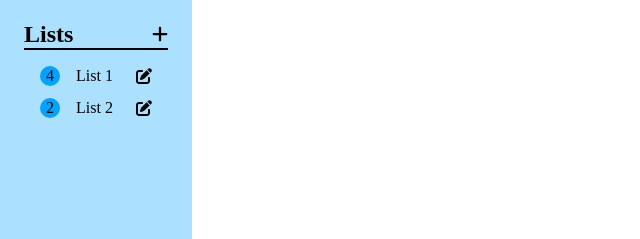
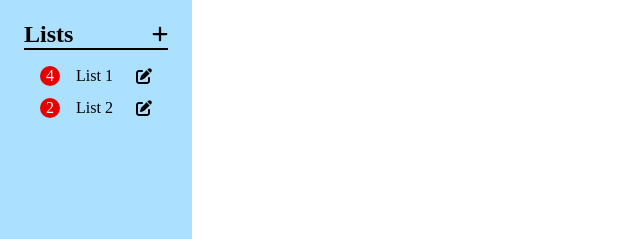
Before and after one commit to bkwong315/to-do-list, a website built with webpack: page dist/index.html in a window 1280 px wide. Shown: the part 306-545 px from the top of the page, 0-640 px from the left. Built offline with nearby package versions, Linux system fonts and the light colour scheme; files whose address does not match are found by name.

Commit message:
Update list notification colors

```diff
--- a/src/components/Sidebar/components/ListSection/ListItem.scss
+++ b/src/components/Sidebar/components/ListSection/ListItem.scss
@@ -1,4 +1,6 @@
 $primary-color: #00a3ff;
+$accent-color-red: #e60000;
+$text-color-light: #fff;
 
 .list-item {
   display: grid;
@@ -11,7 +13,8 @@ $primary-color: #00a3ff;
     display: flex;
     justify-content: center;
     align-items: center;
-    background-color: $primary-color;
+    background-color: $accent-color-red;
+    color: $text-color-light;
     border-radius: 100%;
     width: 1.25rem;
     height: 1.25rem;
```
